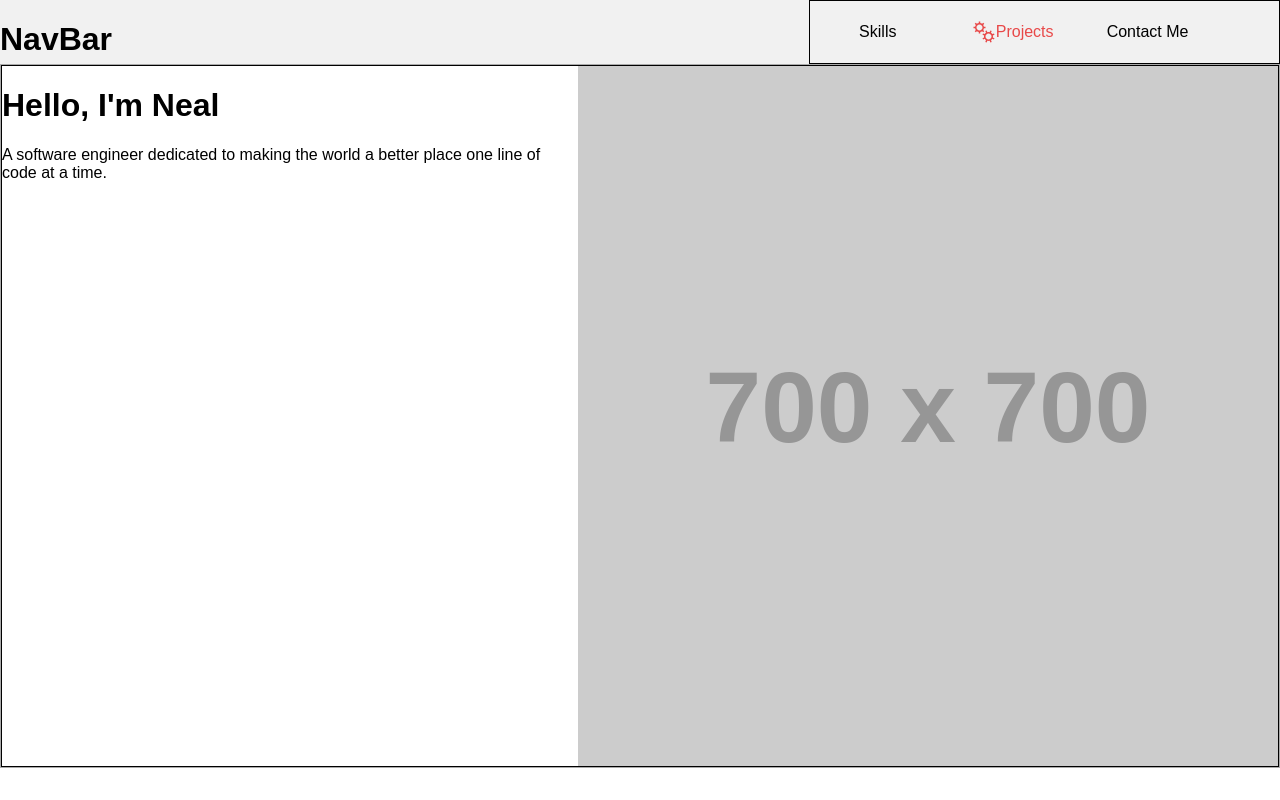
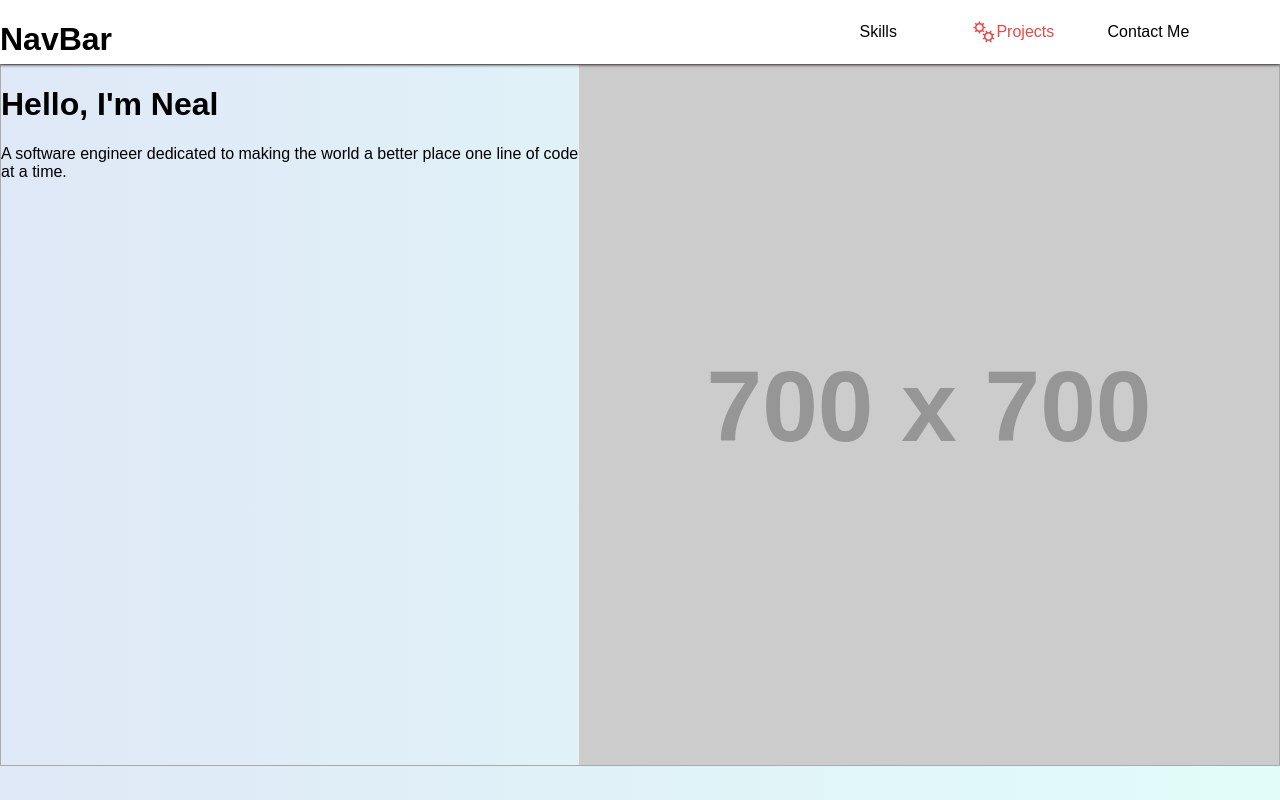
Before and after one commit to neeeal/neeeal-portfolio, a React (Create React App) app: page / in a window 1280 px wide. Shown: the top 800 px of the page. Built offline with nearby package versions, Linux system fonts and the light colour scheme.

Commit message:
feat: apply bg and gradient

```diff
--- a/src/components/navigation/NavBar.js
+++ b/src/components/navigation/NavBar.js
@@ -6,12 +6,12 @@ export default function NavBar() {
   return (
     <div className={styles.NavBar}>
       <div className={styles.HeaderContainer}>
-      <h1 className={styles.Header}><a onClick={()=> scroll.scrollToTop()}>NavBar</a></h1>
+      <h1 className={styles.Header}><span onClick={()=> scroll.scrollToTop()}>NavBar</span></h1>
       </div>
       <div className={styles.Container}>
         <Link to='skills' smooth={true} duration={500} className={styles.Link}>Skills</Link>
-        <Link to='projects' smooth={true} duration={500} className={styles.Projects}><Icon icon='carbon:gears' style={{ fontSize: '24px', color: '#E84949' }} /><span>Projects</span></Link>
-        <Link to='contactMe' smooth={true} duration={500} className={styles.Link}>Contact Me</Link>
+        <Link to='projects' smooth={true} duration={700} className={styles.Projects}><Icon icon='carbon:gears' style={{ fontSize: '24px', color: '#E84949' }} /><span>Projects</span></Link>
+        <Link to='contactMe' smooth={true} duration={900} className={styles.Link}>Contact Me</Link>
       </div>
     </div>
   )
--- a/src/components/navigation/NavBar.module.css
+++ b/src/components/navigation/NavBar.module.css
@@ -4,7 +4,8 @@
     flex: 1;
     position: sticky;
     top: 0;
-    background-color: #f1f1f1;
+    background-color: white;
+    box-shadow: 0px 1px 3px #352f36;
 }
 .HeaderContainer {
     display: flex;
@@ -24,7 +25,6 @@
     flex: 2;
     justify-content: space-around;
     align-items: center;
-    border: 1px solid #000000;
     padding-right: 5vw;
 }
 
--- a/src/css/Home.module.css
+++ b/src/css/Home.module.css
@@ -1,6 +1,7 @@
 .Home {
   display: flex;
   flex-direction: column;
+  background-image: linear-gradient(to right, #0D54BE22, #20ECD322);
 }
 
 .Section {
@@ -9,7 +10,6 @@
 }
 
 .Container {
-  border: 1px solid #000000;
   display: flex;
   flex: 1;
   justify-content: space-around;
```
